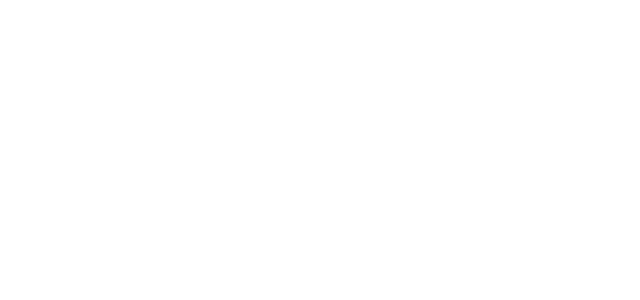
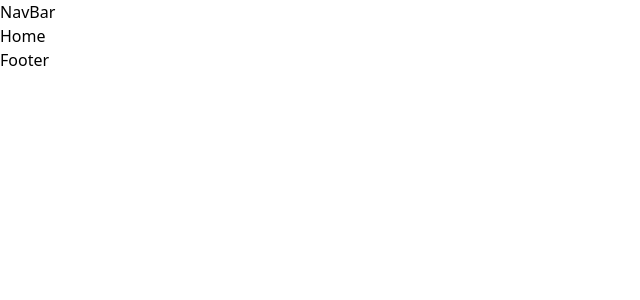
Before and after one commit to vedhatech002/job-jet-project, a React (Vite) app in the folder Client/: page / in a window 1280 px wide. Shown: the top 300 px of the page, without its empty margins (0-640 px from the left). Built offline with nearby package versions, Linux system fonts and the light colour scheme.

Commit message:
fix: router error

```diff
--- a/Client/src/App.jsx
+++ b/Client/src/App.jsx
@@ -19,7 +19,7 @@
 const route = createBrowserRouter([
   {
     path: "/",
-    element: <Home />,
+    element: <App />,
     children: [
       {
         path: "/",
@@ -43,4 +43,4 @@
 
 const root = ReactDOM.createRoot(document.getElementById("root"));
 
-root.render();
+root.render(<RouterProvider router={route} />);
--- a/Client/tailwind.config.js
+++ b/Client/tailwind.config.js
@@ -1,8 +1,8 @@
 /** @type {import('tailwindcss').Config} */
-export default {
-  content: [],
+module.exports = {
+  content: ["./src/**/*.{html,js}"],
   theme: {
     extend: {},
   },
   plugins: [],
-}
+};
```
Also changed, not shown: 2 other files (tests, documents, lock files or other folders).
